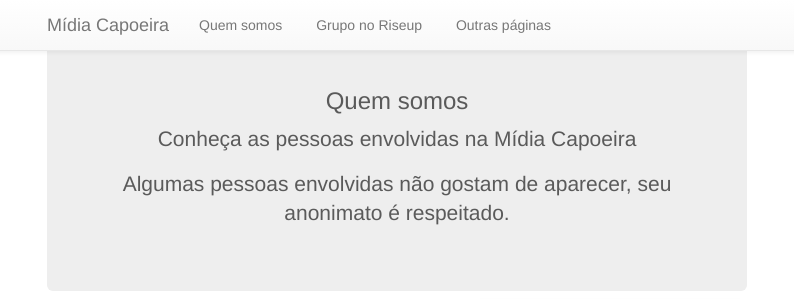
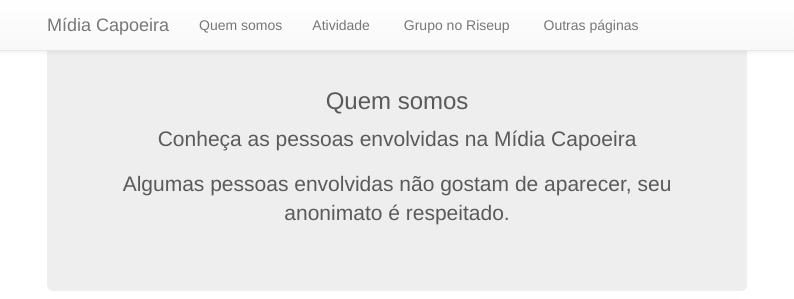
Before and after one commit to hiatobr/capoeira.li, a plain HTML site: page quem/index.html in a window 1280 px wide. Shown: the top 299 px of the page, without its empty margins (243-1037 px from the left). Drawn offline with Linux system fonts and the light colour scheme; files that its build step writes are made by us from their sources; files whose address does not match are found by name.

Commit message:
Adicionado link para /atividade

```diff
--- a/quem/index.html
+++ b/quem/index.html
@@ -52,6 +52,7 @@
 			<div id="navbar" class="navbar-collapse collapse">
 				<ul class="nav navbar-nav">
 					<li><a href="./">Quem somos</a></li>
+					<li><a href="../atividade">Atividade</a></li>
 					<li class="separador"><span>&nbsp;</span></li>
 					<li><a href="https://we.riseup.net/hiatobr+capoeira">Grupo no Riseup</a></li>
 					<li class="separador"><span>&nbsp;</span></li>
```
